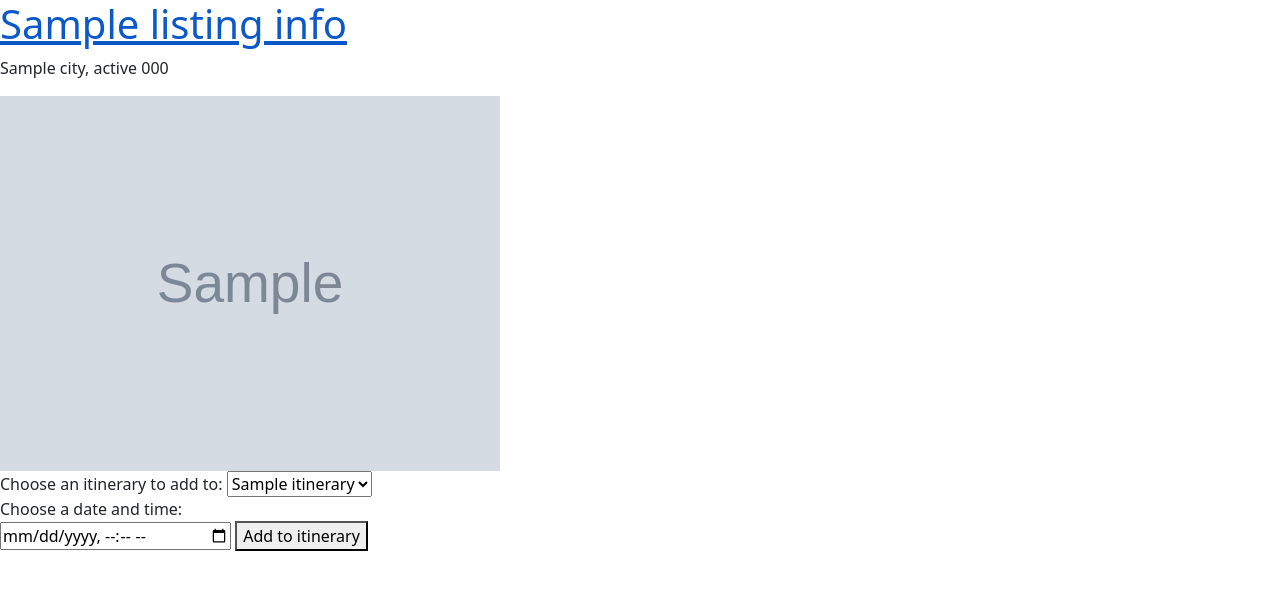
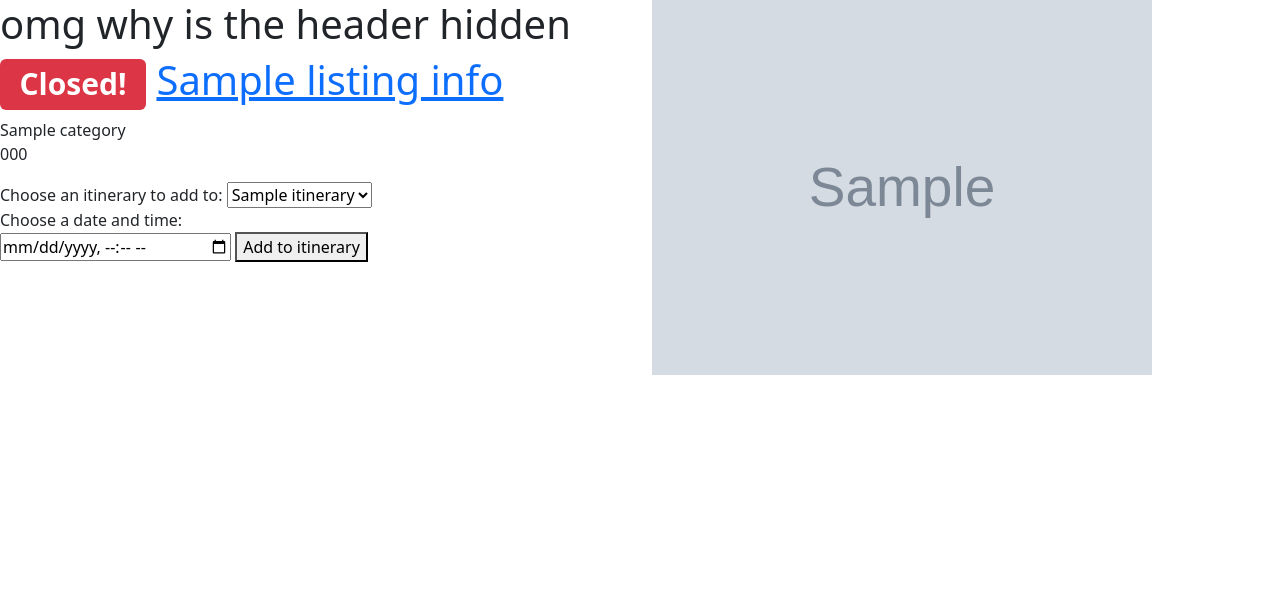
Before and after one commit to mpquinta/itinerary-creator, a Python web app: template templates/listing_details.html in a window 1280 px wide. Shown: the top 590 px of the page. Run offline with Jinja, Linux system fonts and the light colour scheme; the template is opened without the code that fills it: most values are stand-ins (such as "Sample title", 1, 10 or a date in 2020); grey boxes marked "Sample" are stand-in pictures.

Commit message:
In progress: listing page

```diff
--- a/templates/listing_details.html
+++ b/templates/listing_details.html
@@ -3,7 +3,7 @@
 {% block title %}{{ listing_info.name }} - Details {% endblock %}
 
 {% block body %}
-    <h1><a href="{{listing_info.url}}">{{ listing_info.name }}</h1></a>
+    <!-- <h1><a href="{{listing_info.url}}">{{ listing_info.name }}</h1></a>
     <p>
         {{listing_info.location.city}}, {{listing_info.location.state}} {{listing_info.location.zip_code}}
     </p>
@@ -11,7 +11,7 @@
 
     <div>
         <form action="/add_listing" method="POST">
-        <!-- <form> -->
+        <form>
             <input type="hidden" name="yelp-id" id="yelp-id" value="{{listing_info.id}}">
             <input type="hidden" name="yelp-title" id="yelp-title" value="{{listing_info.name}}">
             <input type="hidden" name="city" id="city" value="{{listing_info.location.city}}">
@@ -32,5 +32,71 @@
         </form>
     </div>
 
-    <!-- <script src="/static/listing_details.js"></script> -->
+    <script src="/static/listing_details.js"></script> -->
+
+    <div class="row mb-3">
+        <div class="col-sm-6 col-lg-6 themed-grid-col">
+            <h1>omg why is the header hidden</h1>
+            <h1>
+            {% if listing_info.hours[0]["is_open_now"] %}
+            <span class="badge text-bg-success">Open!</span>
+            {% else %}
+            <span class="badge text-bg-danger">Closed!</span>
+            {% endif %}
+            <a href="{{listing_info.url}}">{{ listing_info.name }}</a>
+            </h1>
+
+            <p>
+                {{ listing_info.categories[0]["title"] }}<br>
+                {{ listing_info.display_phone }} <br>
+                <!-- hours of operation / is open! closed -->
+
+                {% for day in listing_info.hours[0]["open"] %}
+                    <!-- {{day}} -->
+                    {% if day["day"] == 0 %}
+                        Monday | {{day["start"]}} - {{day["end"]}}<br>
+                    {% elif day["day"] == 1 %}
+                        Tuesday | {{day["start"]}} - {{day["end"]}} <br>
+                    {% elif day["day"] == 2 %}
+                        Wednesday | {{day["start"]}} - {{day["end"]}}<br>
+                    {% elif day["day"] == 3 %}
+                        Thursday | {{day["start"]}} - {{day["end"]}}<br>
+                    {% elif day["day"] == 4 %}
+                        Friday | {{day["start"]}} - {{day["end"]}}<br>
+                    {% elif day["day"] == 5 %}
+                        Saturday | {{day["start"]}} - {{day["end"]}}<br>
+                    {% elif day["day"] == 6 %}
+                        Sunday | {{day["start"]}} - {{day["end"]}}
+                    {% endif %}
+                {% endfor %}
+                <!-- {{ listing_info }} -->
+            </p>
+            <div>
+                <form action="/add_listing" method="POST">
+                <!-- <form> -->
+                    <input type="hidden" name="yelp-id" id="yelp-id" value="{{listing_info.id}}">
+                    <input type="hidden" name="yelp-title" id="yelp-title" value="{{listing_info.name}}">
+                    <input type="hidden" name="city" id="city" value="{{listing_info.location.city}}">
+                    <input type="hidden" name="state" id="state" value="{{listing_info.location.state}}">
+                    <input type="hidden" name="zip_code" id="zip_code" value="{{listing_info.location.zip_code}}">
+                    <input type="hidden" name="image_url" id="image_url" value="{{listing_info.image_url}}">
+                    <input type="hidden" name="url" id="url" value="{{listing_info.url}}">
+                    <label for="itinerary_select">Choose an itinerary to add to:</label>
+                    <select id="itinerary_select" name="itinerary_select">
+                        {% for name in itineraries %}
+                            <option value="{{name.itinerary_id}}">{{name.name}}</option>
+                        {% endfor %}
+                    </select><br>
+
+                    <label for="datetime">Choose a date and time:</label><br>
+                    <input type="datetime-local" name="datetime" id="datetime">
+                    <button type="submit" id="add-entry">Add to itinerary</button>
+                </form>
+            </div>
+            <!-- <div class="col-3 col-lg-2 themed-grid-col">left col</div>
+            <div class="col-3 col-lg-4 themed-grid-col">right col</div> -->
+        </div>
+        <div class="col-sm-6 col-lg-4 themed-grid-col"><img src="{{listing_info.image_url}}" alt="{{listing_info.name}}" style="width:500px"></div>
+    </div>
+
 {% endblock %}
```
